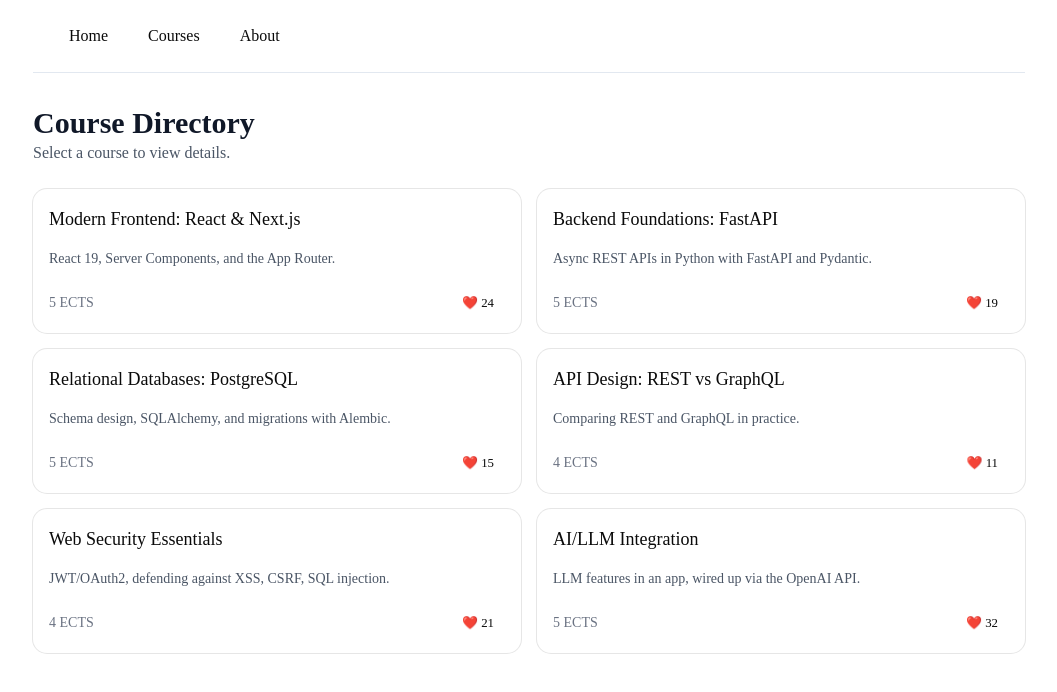
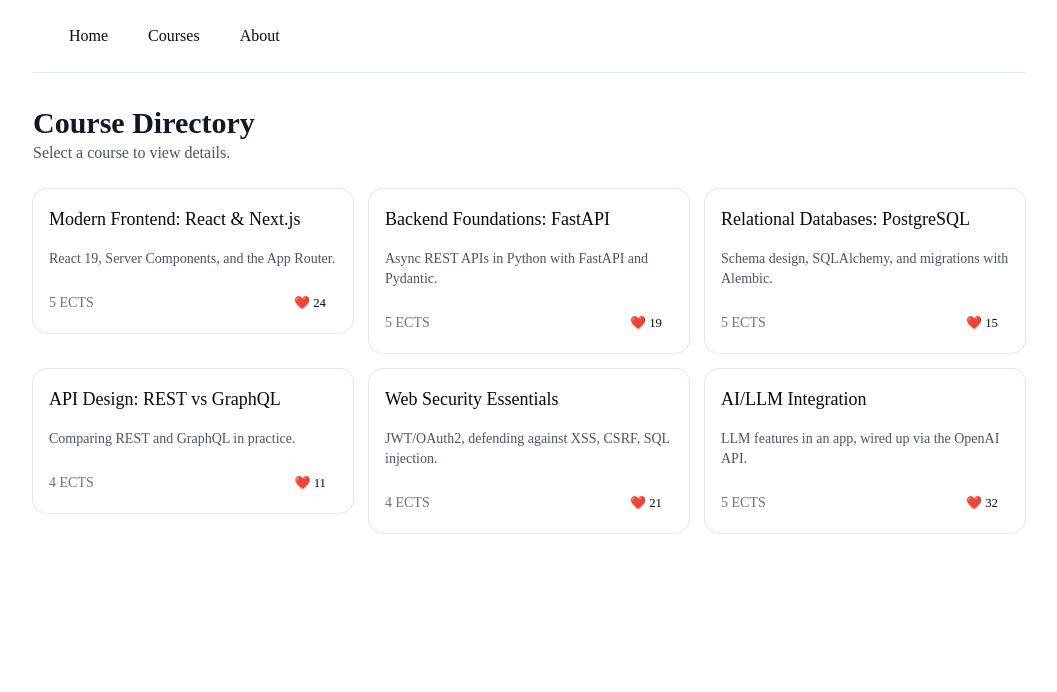
Before and after one commit to WarlockLeylin/course-catalog, a Next.js app: page /courses in a window 1280 px wide. Shown: the top 692 px of the page, without its empty margins (111-1168 px from the left). Built offline with nearby package versions, Linux system fonts and the light colour scheme.

Commit message:
fixed 3 columns not showing at high width bug

```diff
--- a/app/courses/page.tsx
+++ b/app/courses/page.tsx
@@ -11,7 +11,7 @@
         <p className="text-gray-600">Select a course to view details.</p>
       </div>
 
-      <div className="grid gap-4 md:grid-cols-2">
+      <div className="grid grid-cols-1 sm:grid-cols-2 lg:grid-cols-3 gap-4">
         {courses.map((course) => (
           <CourseCard
             key={course.id}
```
